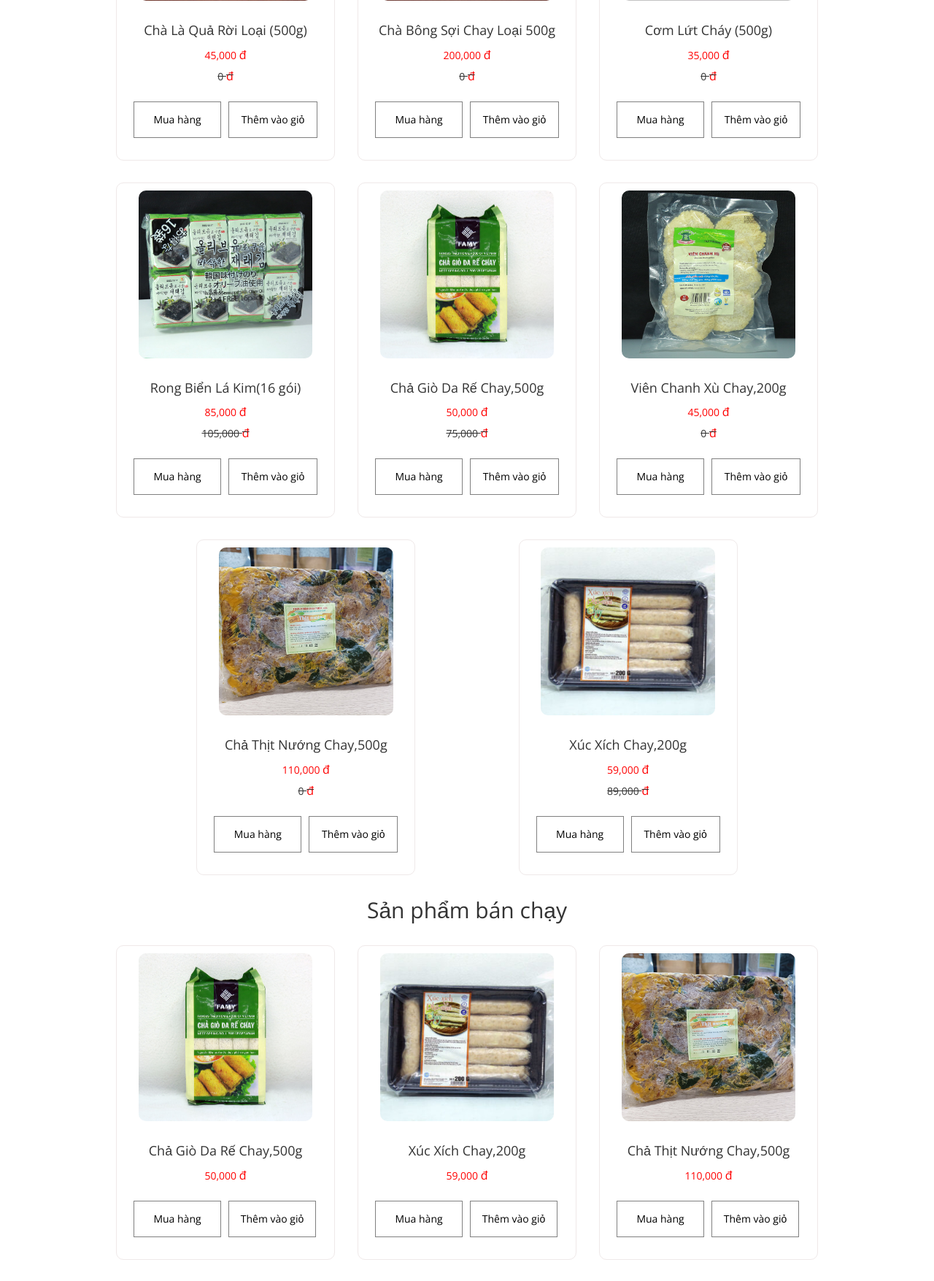
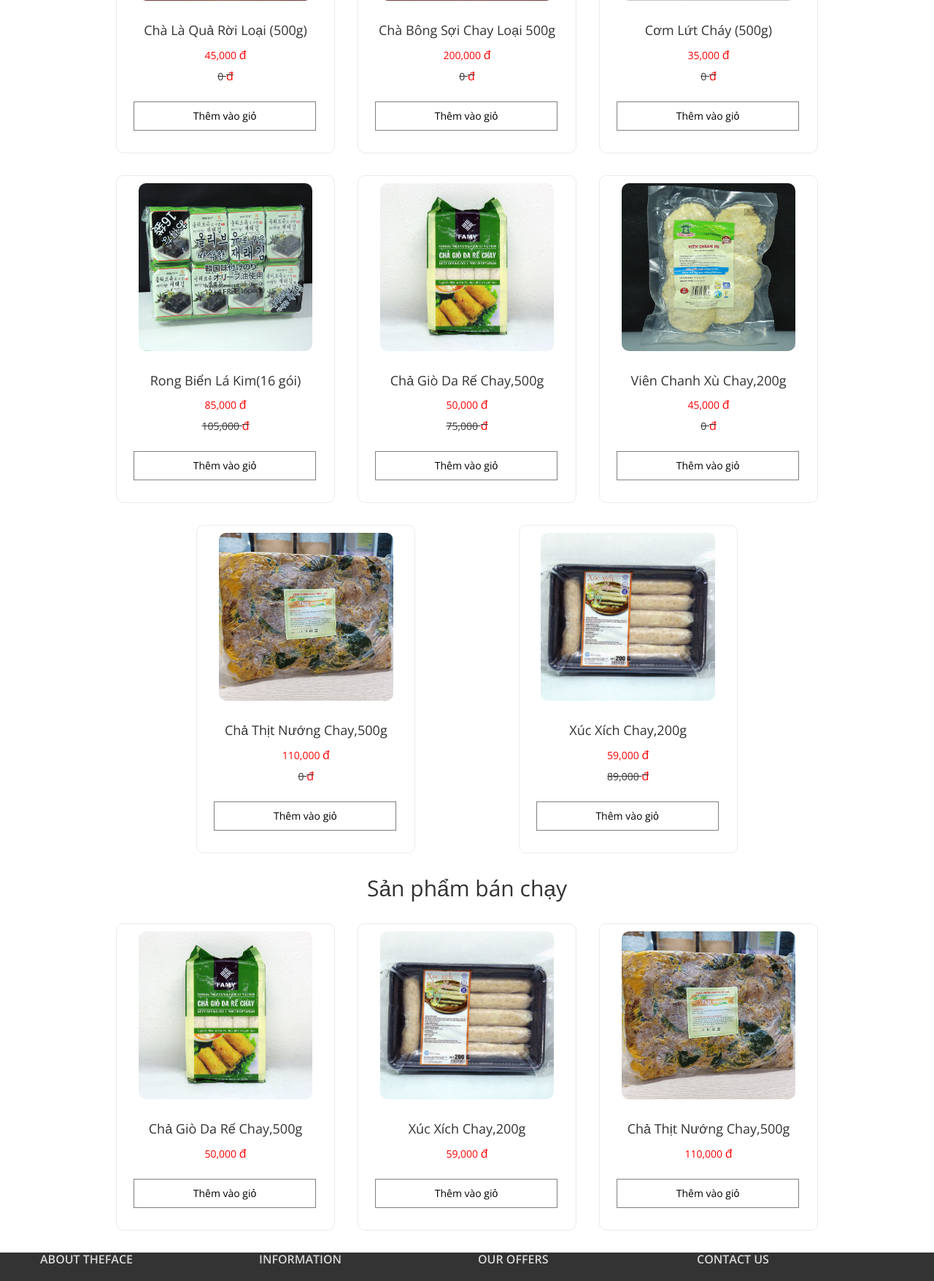
Before and after one commit to Thedkji/duan1, a PHP site: page /index.php?act=sanpham in a window 1280 px wide. Shown: the part 468-2223 px from the top of the page at 73% size. Run offline with PHP 8.4, Linux system fonts and the light colour scheme; data comes from the database, SQL or seed files in the repository; some libraries are stand-ins or nearby versions; some web fonts are replaced.

Commit message:
manh update tăng giảm sl 04/12/2023

```diff
--- a/index.php
+++ b/index.php
@@ -211,6 +211,34 @@ if (isset($_GET['act']) && $_GET['act'] != "") {
 
             include "view/donhangcuatoi/donhangcuatoi.php";
             break;
+         case 'capnhat_giohang':
+            // index.php?act=capnhat_giohang
+
+// Đoạn mã xử lý cập nhật số lượng
+if ($_SERVER['REQUEST_METHOD'] === 'POST' && isset($_GET['act']) && $_GET['act'] === 'capnhat_giohang') {
+   $id_sanpham = $_POST['id_sanpham'];
+   $soluong_moi = $_POST['soluong'];
+
+   // Tìm sản phẩm trong giỏ hàng và cập nhật số lượng
+   foreach ($_SESSION['giohang'] as &$giohang) {
+       if ($giohang[0] == $id_sanpham) {
+           $giohang[5] = $soluong_moi;
+           $giohang[6] = $giohang[3] * $soluong_moi; // Cập nhật thành tiền mới
+       }
+   }
+
+   // Cập nhật tổng tiền sau khi thay đổi số lượng
+   $tongtien_moi = 0;
+   foreach ($_SESSION['giohang'] as $giohang) {
+       $tongtien_moi += $giohang[6];
+   }
+   $_SESSION['tongtien'] = $tongtien_moi;
+
+   // Redirect hoặc hiển thị lại trang giỏ hàng sau khi cập nhật
+   header('Location: index.php?act=add_giohang');
+   exit();
+}
+
    }
 
 
--- a/view/sanpham/sanpham.php
+++ b/view/sanpham/sanpham.php
@@ -41,12 +41,9 @@ foreach ($listdanhmuc as $dsdm) {
                     </p>
                 </div>
                 <div class="thongtinsanpham">
-                    <div class="muahang">
-                        <button><a href="">Mua hàng</a></button>
-                    </div>
 
                     <div class="muahang">
-                        <input type="submit" name="add_giohang" value="Thêm vào giỏ" style="background-color: white;width: 122px;height: 50px;border:1px solid gray"></input>
+                        <input type="submit" name="add_giohang" value="Thêm vào giỏ" style="background-color: white;width: 250px;height: 40px;border:1px solid gray;text-align:center;"></input>
                     </div>
                 </div>
             </div>
@@ -78,10 +75,7 @@ foreach ($listdanhmuc as $dsdm) {
                 </div>
                 <div class="thongtinsanpham">
                     <div class="muahang">
-                        <button><a href="">Mua hàng</a></button>
-                    </div>
-                    <div class="muahang">
-                        <button><a href="">Thêm vào giỏ</a></button>
+                    <input type="submit" name="add_giohang" value="Thêm vào giỏ" style="background-color: white;width: 250px;height: 40px;border:1px solid gray;text-align:center;"></input>
                     </div>
                 </div>
             </div>
--- a/view/thanhtoan/thanhtoantc.php
+++ b/view/thanhtoan/thanhtoantc.php
@@ -61,7 +61,9 @@
 <?php
 if(isset($list_donhangct)&&is_array($list_donhangct))
    {?>
-
+<?php
+            $thdh=ttnh($list_donhangct['phuongthuc_tt']);
+            ?>
    <input type="hidden"  name='tongtien'>
     <h2 style="color: #45a049;">Đặt hàng thành công</h2>
   <label >Người đặt hàng:</label>
@@ -86,7 +88,7 @@ if(isset($list_donhangct)&&is_array($list_donhangct))
   <input type="email" id="email" name="email" required readonly value="<?= number_format($list_donhangct['tong_donhang'])?> VNĐ">
 
   <label >Phương thức thanh toán:</label>
-  <input type="email" id="email" name="email" required readonly value="<?= $list_donhangct['phuongthuc_tt'] ?>">
+  <input type="email" id="email" name="email" required readonly value="<?= $thdh ?>">
   <?php } ?>
 
   <h2>Chi tiết giỏ hàng</h2>
```
Also changed, not shown: view/giohang/view_giohang.php (+7 -1 lines).
